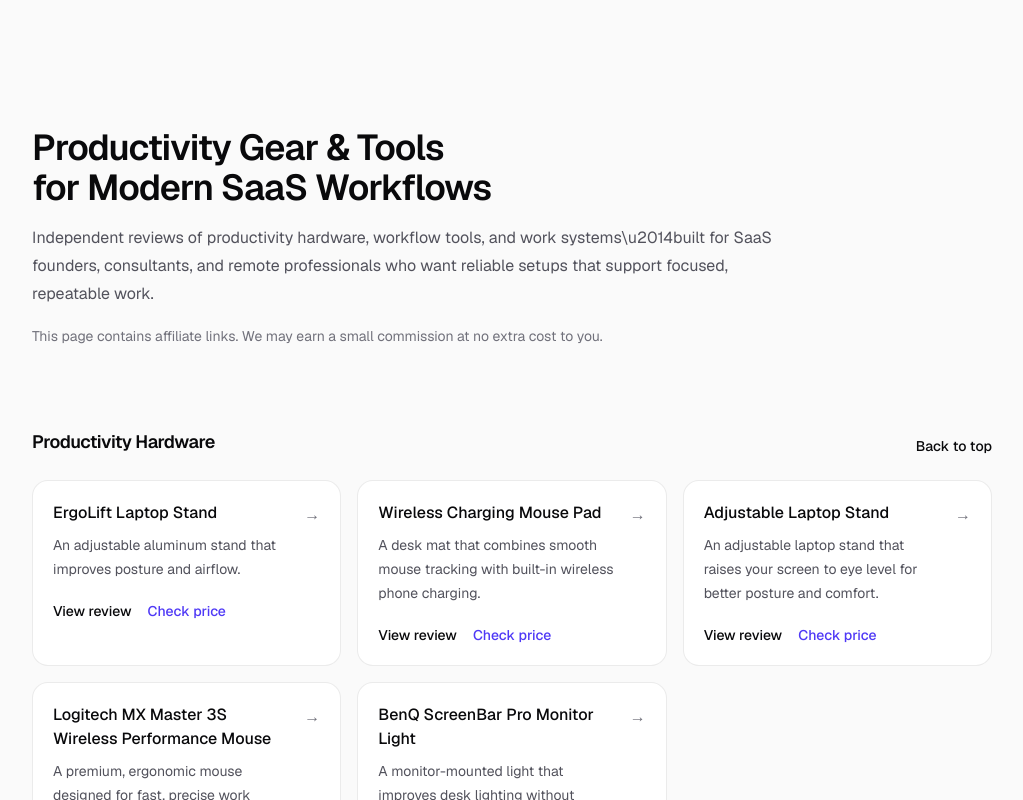
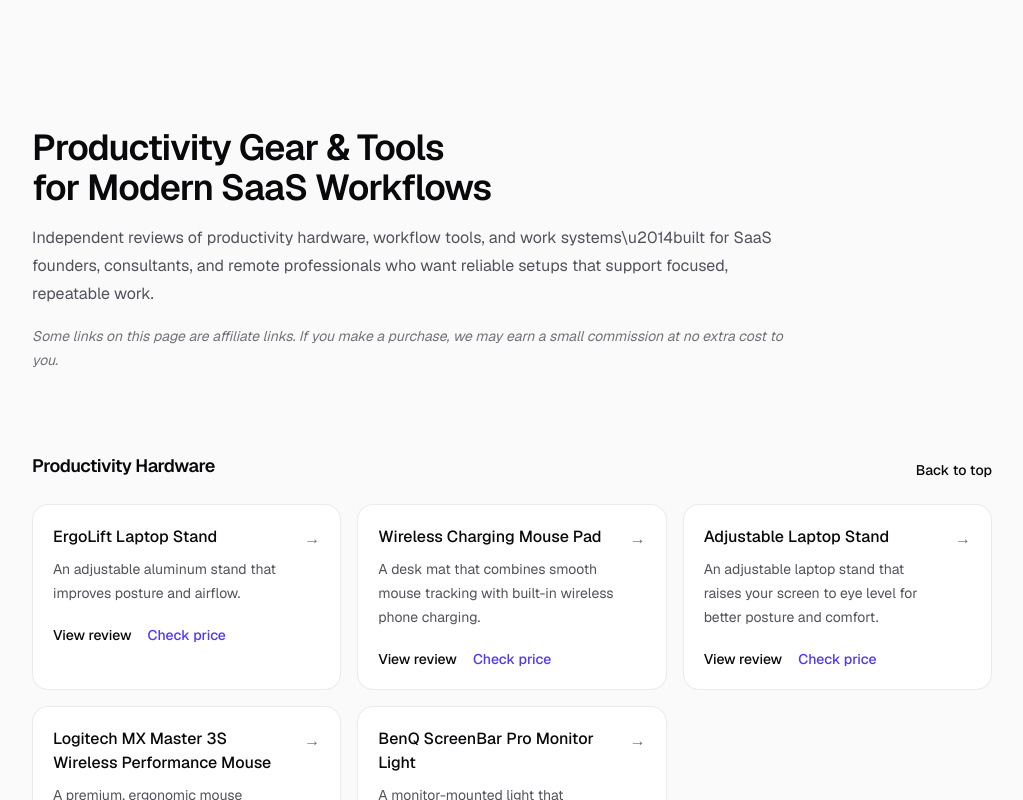
Before and after one commit to PatchLore/saaspertise, a Next.js app in the folder web/: page /gear in a window 1280 px wide. Shown: the top 800 px of the page, without its empty margins (128-1151 px from the left). Built offline with nearby package versions, Linux system fonts and the light colour scheme.

Commit message:
chore: refine gear page affiliate disclosure

```diff
--- a/web/app/gear/page.tsx
+++ b/web/app/gear/page.tsx
@@ -26,9 +26,9 @@ export default function GearPage() {
                 professionals who want reliable setups that support focused,
                 repeatable work.
               </p>
-              <p className="mt-4 text-sm leading-6 text-zinc-500 dark:text-zinc-500">
-                This page contains affiliate links. We may earn a small commission
-                at no extra cost to you.
+              <p className="mt-4 text-sm italic leading-6 text-zinc-500 dark:text-zinc-500">
+                Some links on this page are affiliate links. If you make a
+                purchase, we may earn a small commission at no extra cost to you.
               </p>
             </div>
           </section>
```
